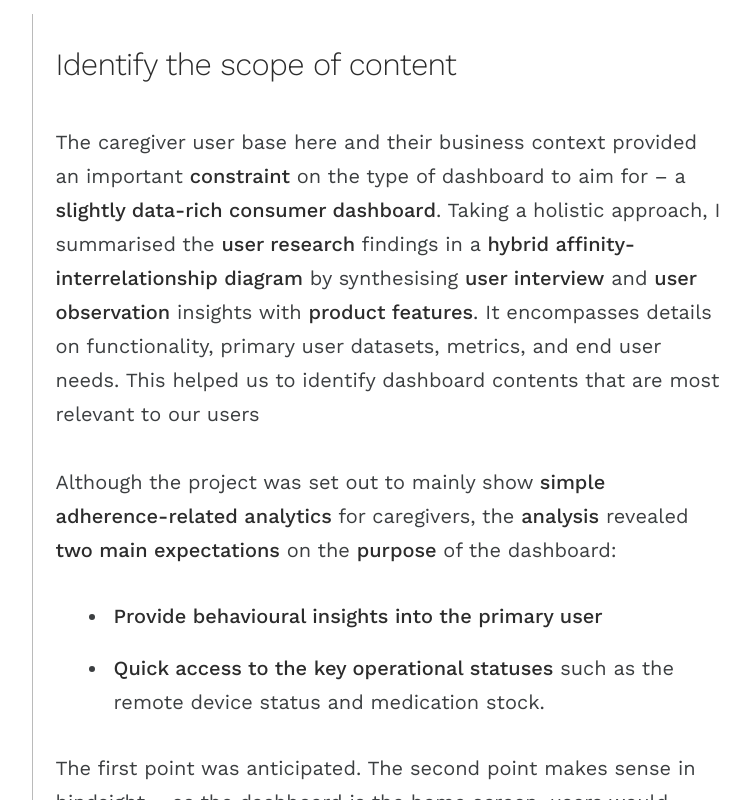
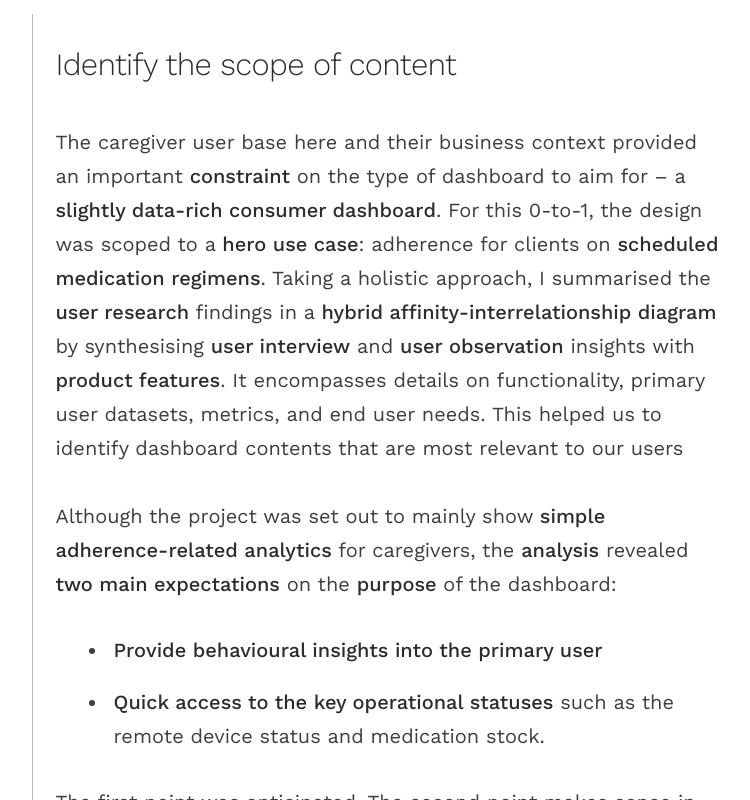
Before and after one commit to timjustina/timjustina.github.io, a Vue app: page /work/DashboardDesign in a window 1280 px wide. Shown: the part 2540-3340 px from the top of the page, without its empty margins (273-1023 px from the left). Built offline with nearby package versions, Linux system fonts and the light colour scheme.

Commit message:
problem framing

```diff
--- a/src/data/dashboardDesignCaseStudy.md
+++ b/src/data/dashboardDesignCaseStudy.md
@@ -22,7 +22,7 @@ Sole designer on this project. Reported directly to the head of product.
 
 ### 1. Identify the scope of content
 
-The caregiver user base here and their business context provided an important **constraint** on the type of dashboard to aim for – a **slightly data-rich consumer dashboard**. Taking a holistic approach, I summarised the **user research** findings in a **hybrid affinity-interrelationship diagram** by synthesising **user interview insights** with **product features**. It encompasses details on functionality, primary user datasets, metrics, and end user needs. This helped us to identify dashboard contents that are most relevant to our users
+The caregiver user base here and their business context provided an important **constraint** on the type of dashboard to aim for – a **slightly data-rich consumer dashboard**. For this 0-to-1, the design was scoped to a **hero use case**: adherence for clients on **scheduled medication regimens**. Taking a holistic approach, I summarised the **user research** findings in a **hybrid affinity-interrelationship diagram** by synthesising **user interview insights** with **product features**. It encompasses details on functionality, primary user datasets, metrics, and end user needs. This helped us to identify dashboard contents that are most relevant to our users
 
 Although the project was set out to mainly show **simple adherence-related analytics** for caregivers, the **analysis** revealed **two main expectations** on the **purpose** of the dashboard:
 
@@ -115,11 +115,11 @@ I also took care to keep the sidebar content **concise**, showing only important
 
 The dashboard design was a **crucial part of the company's investor pitch**, demonstrating how IoT data could be translated into easily digestible and actionable insights for caregivers. It was **well received by investors**, who noted clear consideration of the specific **context of the healthcare sector** and attention to the target **user's needs.**
 
-In an **interview feedback session** with a small group of caregivers all participants **responded positively** to the design. The **clarity of the data presentation** was specifically highlighted. Most found the layout **easy to comprehend and navigate**. A few noted that a simple product tour could be beneficial given the number of widgets present. The design was also successful in highlighting features that contribute to the IoT product's **value proposition**, in particular the **remote dispense function**, which caregivers are primary users. In general, the caregivers felt that the product feature would help **improve the quality of care** that they can deliver by **lowering the effort** required for monitoring and understanding their clients' behaviours.
+In an **interview feedback session** with caregivers (n=6), **100% responded positively** to the design. The **clarity of the data presentation** was specifically highlighted. Most found the layout **easy to comprehend and navigate**. One user noted that a simple product tour could be beneficial given the number of widgets present. In general, they felt that the product feature would help **improve the quality of care** that they can deliver by **lowering the effort** required for monitoring and understanding their clients' behaviours. The design was also successful in highlighting features that contribute to the IoT product's **value proposition**, in particular the **remote dispense function**, for which caregivers are the primary users.
 
 From an **engineering perspective**, the prototypes established a clear path for **backend data structure and integration with the hardware solution**. This was made possible by the attention not only to visual aspects, but to the **user lifecycle, data requirements and hardware constraints**.
 
-Overall, the project succeeded in achieving its **0‑to‑1 objectives**, considered both **business and user needs**, and laid the groundwork for **subsequent design and development initiatives**.
+Overall, the project succeeded in achieving its **0‑to‑1 objectives** and laid the groundwork for **subsequent design and development initiatives**.
 
 ## Reflection
 
--- a/src/views/DashboardDesign.vue
+++ b/src/views/DashboardDesign.vue
@@ -35,7 +35,7 @@
                 <h3>Identify the scope of content</h3>
                 <p>The caregiver user base here and their business context provided an important
                     <strong>constraint</strong> on the type of dashboard to aim for – a <strong>slightly data-rich
-                        consumer dashboard</strong>. Taking a holistic approach, I summarised the <strong>user research</strong> findings in a
+                        consumer dashboard</strong>. For this 0-to-1, the design was scoped to a <strong>hero use case</strong>: adherence for clients on <strong>scheduled medication regimens</strong>. Taking a holistic approach, I summarised the <strong>user research</strong> findings in a
                     <strong>hybrid
                         affinity-interrelationship diagram</strong> by synthesising <strong>user interview</strong>
                     and <strong>user observation</strong> insights with <strong>product features</strong>.
@@ -381,9 +381,8 @@
                         requirements and hardware constraints</strong>.
                 </p>
 
-                <p>Overall, the project succeeded in achieving its <strong>0‑to‑1 objectives</strong>, considered
-                    both <strong>business and user needs</strong>, and laid the groundwork for <strong>subsequent
-                        design and development initiatives</strong>.</p>
+                <p>Overall, the project succeeded in achieving its <strong>0‑to‑1 objectives</strong> and laid the
+                    groundwork for <strong>subsequent design and development initiatives</strong>.</p>
             </section>
 
             <section>
```
